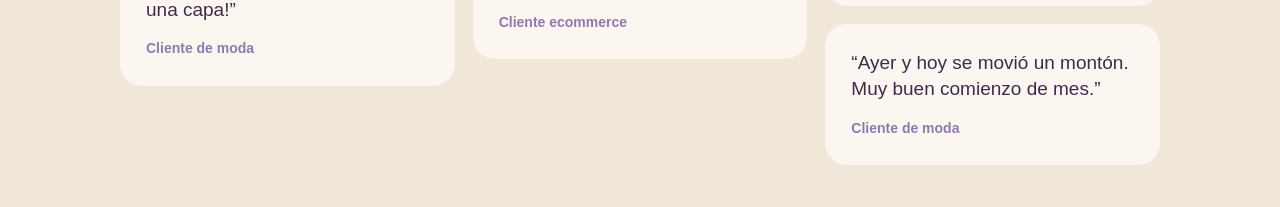
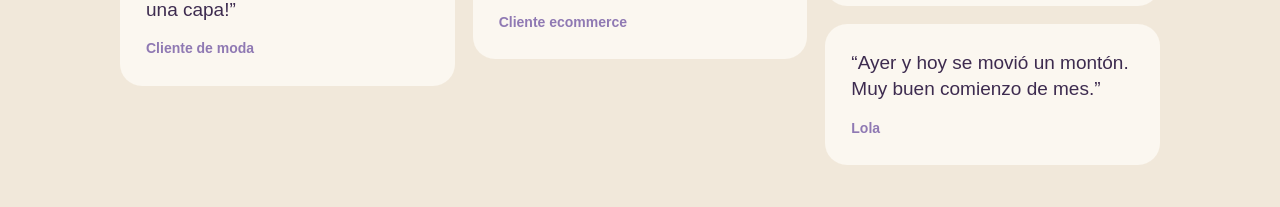
Before and after one commit to florwilhjelm/florwilhjelm.github.io, a plain HTML site: page index.html in a window 1280 px wide. Shown: the part 5120-5327 px from the top of the page. Drawn offline with Linux system fonts and the light colour scheme; a web font is replaced by a local one.

Commit message:
Testimonio: solo nombre de pila de Lola
Co-Authored-By: Claude Opus 5.5 <noreply@anthropic.com>
Claude-Session: https://claude.ai/code/session_011cR66XdfPcXMXiUSVAJZ7n

```diff
--- a/index.html
+++ b/index.html
@@ -322,7 +322,7 @@
       <div class="testi"><q>Tremenda la web este finde y la del pasado. Fue lejos la mejor semana de todas.</q><span>Cliente ecommerce</span></div>
       <div class="testi"><q>En cantidad de ventas aumentamos un 24%. ¡Locuraaaa! Siii viene re bien.</q><span>Cliente tienda online</span></div>
       <div class="testi"><q>Se está vendiendo re bien en la página. Hoy fue una cosa increíble. ¡Bah, viene siendo!</q><span>Cliente tienda online</span></div>
-      <div class="testi"><q>Ayer y hoy se movió un montón. Muy buen comienzo de mes.</q><span>Cliente de moda</span></div>
+      <div class="testi"><q>Ayer y hoy se movió un montón. Muy buen comienzo de mes.</q><span>Lola</span></div>
     </div>
   </div>
 </section>
```
